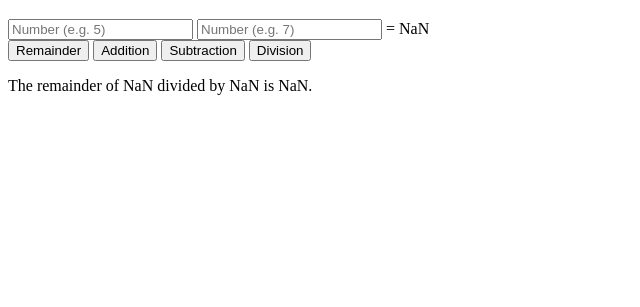
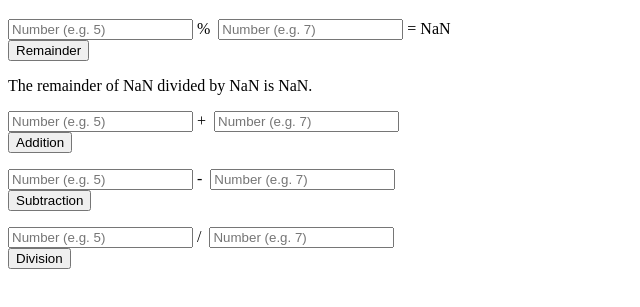
Before and after one commit to grayson073/lab-5-calc-functions, a plain HTML site: page index.html in a window 1280 px wide. Both pictures are taken after a click on the button "Remainder". Shown: the part 61-368 px from the top of the page, without its empty margins (0-640 px from the left). Drawn offline with Linux system fonts and the light colour scheme.

Commit message:
Changed multiple buttons and ONE section to multiple sections, each with button

```diff
--- a/app.js
+++ b/app.js
@@ -3,33 +3,33 @@
 
 
 function showRemainder() {
-    var x = parseInt(document.getElementById('num1').value);
-    var y = parseInt(document.getElementById('num2').value);
+    var x = parseInt(document.getElementById('remainder1').value);
+    var y = parseInt(document.getElementById('remainder2').value);
     var result = remainder(x, y);
-    document.getElementById('answer').textContent = result.value;
-    document.getElementById('description').textContent = result.description;
+    document.getElementById('answerRemainder').textContent = result.value;
+    document.getElementById('remainder-description').textContent = result.description;
 }
 
 function doAddition() {
-    var x = document.getElementById('num1').value;
-    var y = document.getElementById('num2').value;
+    var x = document.getElementById('addition1').value;
+    var y = document.getElementById('addition2').value;
     var result = add(x, y);
-    document.getElementById('answer').textContent = result.value;
-    document.getElementById('description').textContent = result.description;
+    document.getElementById('answerAddition').textContent = result.value;
+    document.getElementById('addition-description').textContent = result.description;
 }
 
 function doSubtraction() {
-    var x = document.getElementById('num1').value;
-    var y = document.getElementById('num2').value;
+    var x = document.getElementById('subtraction1').value;
+    var y = document.getElementById('subtraction2').value;
     var result = subtract(x, y);
-    document.getElementById('answer').textContent = result.value;
-    document.getElementById('description').textContent = result.description;
+    document.getElementById('answerSubtraction').textContent = result.value;
+    document.getElementById('subtraction-description').textContent = result.description;
 }
 
 function doDivision() {
-    var x = document.getElementById('num1').value;
-    var y = document.getElementById('num2').value;
+    var x = document.getElementById('division1').value;
+    var y = document.getElementById('division2').value;
     var result = divide(x, y);
-    document.getElementById('answer').textContent = result.value;
-    document.getElementById('description').textContent = result.description;
+    document.getElementById('answerDivision').textContent = result.value;
+    document.getElementById('division-description').textContent = result.description;
 }
--- a/calc.js
+++ b/calc.js
@@ -2,7 +2,7 @@
 'use strict';
 
 function remainder(x, y) {
-    var remainder = x % y;
+    var remainder = Number(x) % Number(y);
 
     return {
         value: '= ' + remainder,
@@ -20,7 +20,7 @@ function add(x, y) {
 }
 
 function subtract(x, y) {
-    var subtract = x - y;
+    var subtract = Number(x) - Number(y);
 
     return {
         value: '= ' + subtract,
@@ -29,7 +29,7 @@ function subtract(x, y) {
 }
 
 function divide(x, y) {
-    var divide = x / y;
+    var divide = Number(x) / Number(y);
 
     return {
         value: '= ' + divide.toFixed(2), //toFixed(2) rounds decimal to 2 places e.g. 1.67
--- a/index.html
+++ b/index.html
@@ -11,21 +11,58 @@
 
     <section>
         <div>
-            <input id="num1" type="number" placeholder="Number (e.g. 5)">
-            <input id="num2" type="number" placeholder="Number (e.g. 7)">
-            <span id="operator"></span>
-            <span id="answer"></span>
+            <input id="remainder1" type="number" placeholder="Number (e.g. 5)">&nbsp%&nbsp
+            <input id="remainder2" type="number" placeholder="Number (e.g. 7)">
+            <span id="answerRemainder"></span>
         </div>
         <div>
             <button onclick="showRemainder()">Remainder</button>
-            <button onclick="doAddition()">Addition</button>
-            <button onclick="doSubtraction()">Subtraction</button>
-            <button onclick="doDivision()">Division</button>
         </div>
-        <p id="description"></p>
+        <p id="remainder-description"></p>
     </section>
+
+
+    <section>
+            <div>
+                <input id="addition1" type="number" placeholder="Number (e.g. 5)">&nbsp+&nbsp
+                <input id="addition2" type="number" placeholder="Number (e.g. 7)">
+                <span id="answerAddition"></span>
+            </div>
+            <div>
+                <button onclick="doAddition()">Addition</button>
+            </div>
+            <p id="addition-description"></p>
+    </section>
+
+
+    <section>
+            <div>
+                <input id="subtraction1" type="number" placeholder="Number (e.g. 5)">&nbsp-&nbsp
+                <input id="subtraction2" type="number" placeholder="Number (e.g. 7)">
+                <span id="answerSubtraction"></span>
+            </div>
+            <div>
+                <button onclick="doSubtraction()">Subtraction</button>
+            </div>
+            <p id="subtraction-description"></p>
+    </section>
+
+
+    <section>
+            <div>
+                <input id="division1" type="number" placeholder="Number (e.g. 5)">&nbsp/&nbsp
+                <input id="division2" type="number" placeholder="Number (e.g. 7)">
+                <span id="answerDivision"></span>
+            </div>
+            <div>
+                <button onclick="doDivision()">Division</button>
+            </div>
+            <p id="division-description"></p>
+    </section>
+
 
     <script src="calc.js"></script>
     <script src="app.js"></script>
+
 </body>
 </html>
```
